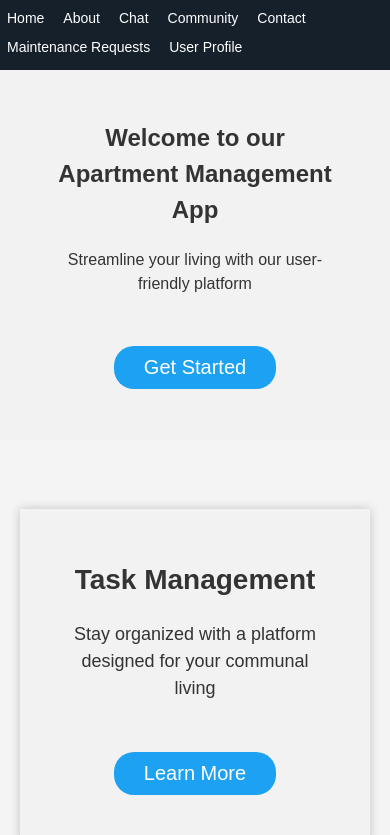
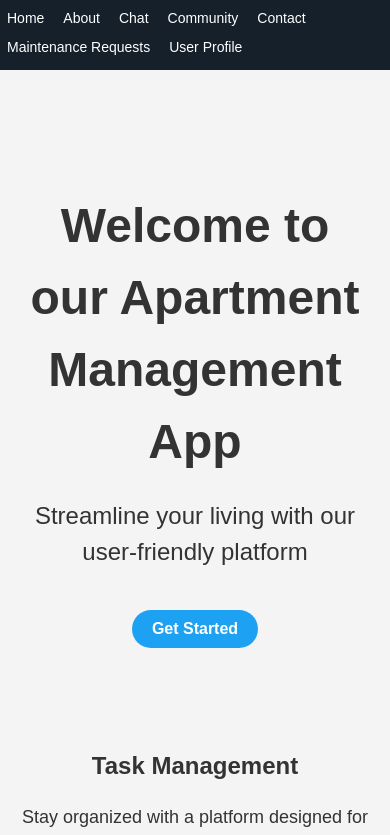
Before and after one commit to tmkanchaveli/ACCNM, a React (Create React App) app: page / in a window 390 px wide. Shown: the top 835 px of the page. Built offline with nearby package versions, Linux system fonts and the light colour scheme.

Commit message:
Update Home.css

```diff
--- a/src/components/Home.css
+++ b/src/components/Home.css
@@ -1,101 +1,127 @@
+.home {
+  font-family: "Arial", sans-serif;
+  color: #333;
+}
+
+.hero-section {
+  background-color: #1da1f2;
+  padding: 50px 0;
+  text-align: center;
+  color: #fff;
+}
+
+.hero-section h1 {
+  font-size: 48px;
+  margin-bottom: 10px;
+}
+
+.hero-section p {
+  font-size: 18px;
+}
+
+.features-section {
+  padding: 50px 0;
+  text-align: center;
+}
+
+.features-section h2 {
+  font-size: 36px;
+  margin-bottom: 30px;
+}
+
+.feature-cards {
+  display: flex;
+  justify-content: space-around;
+  flex-wrap: wrap;
+}
+
+.feature-card {
+  width: calc(33% - 20px);
+  padding: 20px;
+  box-shadow: 0 0 10px rgba(0, 0, 0, 0.1);
+  border-radius: 5px;
+  margin: 10px;
+}
+
+.feature-card h3 {
+  font-size: 24px;
+  margin-bottom: 10px;
+}
+
+.feature-card p {
+  font-size: 16px;
+}
+
+.cta-section {
+  background-color: #f9f9f9;
+  padding: 50px 0;
+  text-align: center;
+}
+
+.cta-section h2 {
+  font-size: 36px;
+  margin-bottom: 10px;
+}
+
+.cta-section p {
+  font-size: 18px;
+  margin-bottom: 20px;
+}
+
+button {
+  background-color: #1da1f2;
+  border: none;
+  border-radius: 25px;
+  color: white;
+  font-size: 16px;
+  font-weight: 600;
+  cursor: pointer;
+  padding: 10px 20px;
+  text-align: center;
+  text-decoration: none;
+  display: inline-block;
+  transition: background-color 0.3s ease, transform 0.3s ease;
+}
+
+button:hover {
+  background-color: #0d8edb;
+  transform: translateY(-2px);
+}
+
 .home-container {
-  display: flex;
-  flex-direction: column;
-  align-items: center;
+  max-width: 1200px;
+  margin: 0 auto;
+  padding: 20px;
 }
 
 .hero {
-  background-color: #f2f2f2;
-  padding: 50px;
   text-align: center;
+  padding: 100px 0;
 }
 
 .hero h1 {
-  font-size: 36px;
+  font-size: 48px;
   margin-bottom: 20px;
 }
 
 .hero p {
-  font-size: 20px;
-  margin-bottom: 50px;
-}
-
-.hero button {
-  background-color: #1da1f2;
-  color: white;
-  border: none;
-  padding: 10px 30px;
-  border-radius: 20px;
-  font-size: 20px;
-  cursor: pointer;
+  font-size: 24px;
+  margin-bottom: 40px;
 }
 
 .features {
-  display: flex;
-  justify-content: center;
-  flex-wrap: wrap;
-  margin-top: 50px;
-}
-
-.feature {
-  background-color: #f2f2f2;
-  padding: 50px;
+  display: grid;
+  grid-template-columns: repeat(auto-fit, minmax(250px, 1fr));
+  gap: 30px;
   text-align: center;
-  margin: 20px;
-  flex-basis: 30%;
-  box-shadow: 0px 0px 10px 0px rgba(0, 0, 0, 0.2);
-  transition: box-shadow 0.3s ease-in-out;
-}
-
-.feature:hover {
-  box-shadow: 0px 0px 20px 0px rgba(0, 0, 0, 0.2);
 }
 
 .feature h2 {
-  font-size: 28px;
+  font-size: 24px;
   margin-bottom: 20px;
 }
 
 .feature p {
   font-size: 18px;
-  margin-bottom: 50px;
+  margin-bottom: 30px;
 }
-
-.feature button {
-  background-color: #1da1f2;
-  color: white;
-  border: none;
-  padding: 10px 30px;
-  border-radius: 20px;
-  font-size: 20px;
-  cursor: pointer;
-}
-
-/* Media queries for responsiveness */
-@media (max-width: 768px) {
-  .hero h1 {
-    font-size: 28px;
-  }
-
-  .hero p {
-    font-size: 18px;
-  }
-
-  .feature {
-    flex-basis: 45%;
-  }
-}
-
-@media (max-width: 480px) {
-  .hero h1 {
-    font-size: 24px;
-  }
-
-  .hero p {
-    font-size: 16px;
-  }
-
-  .feature {
-    flex-basis: 100%;
-  }
-}
```
